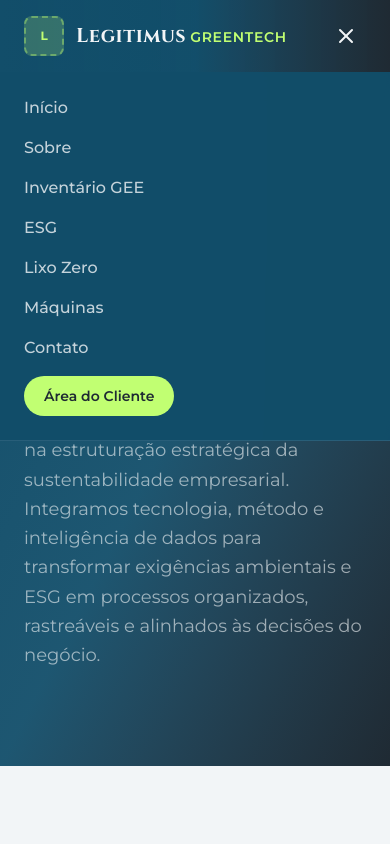
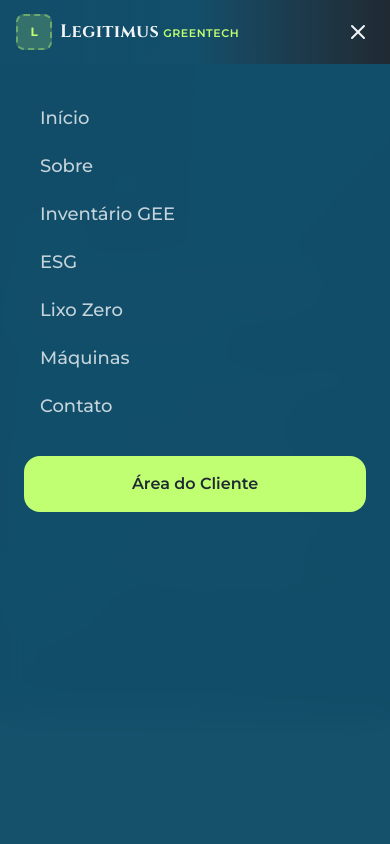
Before and after one commit to legitimusgreentech/legitimusgreentech-site, a Next.js app: page /sobre in a window 390 px wide. Both pictures are taken after a click on the button "Abrir menu". Shown: the top 844 px of the page. Built offline with nearby package versions, Linux system fonts and the light colour scheme.

Commit message:
refactor: improve mobile responsiveness, accessibility, and touch targets across UI components

```diff
--- a/src/app/globals.css
+++ b/src/app/globals.css
@@ -34,17 +34,85 @@
   --font-data: var(--font-inter);
 }
 
-/* Smooth scrolling */
-html {
-  scroll-behavior: smooth;
+/* ===== MOBILE-FIRST FOUNDATIONS ===== */
+
+/* Smooth scrolling - respeita preferência do usuário */
+@media (prefers-reduced-motion: no-preference) {
+  html {
+    scroll-behavior: smooth;
+  }
 }
 
+/* Base body - mobile-first font size 16px mínimo */
 body {
   background: var(--background);
   color: var(--foreground);
-  font-family: var(--font-sans), system-ui, sans-serif;
+  font-family: var(--font-sans), system-ui, -apple-system, BlinkMacSystemFont, "Segoe UI", Roboto, sans-serif;
+  font-size: 16px;
+  line-height: 1.6;
   -webkit-font-smoothing: antialiased;
   -moz-osx-font-smoothing: grayscale;
+  -webkit-text-size-adjust: 100%;
+  text-size-adjust: 100%;
+  overflow-x: hidden;
+}
+
+/* Safe area insets para notch/dynamic island */
+@supports (padding: env(safe-area-inset-top)) {
+  body {
+    padding-top: env(safe-area-inset-top);
+    padding-bottom: env(safe-area-inset-bottom);
+    padding-left: env(safe-area-inset-left);
+    padding-right: env(safe-area-inset-right);
+  }
+}
+
+/* ===== TOUCH TARGETS - mínimo 44px (WCAG 2.2 / Apple HIG) ===== */
+button,
+a,
+[role="button"],
+input[type="submit"],
+select {
+  min-height: 44px;
+}
+
+/* Inputs com tamanho confortável para touch */
+input,
+textarea,
+select {
+  font-size: 16px; /* Previne zoom automático no iOS Safari */
+}
+
+/* ===== CROSS-BROWSER FIXES ===== */
+
+/* Tap highlight - iOS Safari */
+a, button {
+  -webkit-tap-highlight-color: rgba(193, 255, 114, 0.15);
+}
+
+/* Smooth momentum scrolling - iOS */
+.overflow-auto,
+.overflow-y-auto,
+.overflow-x-auto {
+  -webkit-overflow-scrolling: touch;
+}
+
+/* Prevent pull-to-refresh interferindo com scroll */
+html {
+  overscroll-behavior: none;
+}
+
+/* Fix para backdrop-blur em Safari */
+@supports (-webkit-backdrop-filter: blur(1px)) {
+  .backdrop-blur-lg {
+    -webkit-backdrop-filter: blur(16px);
+  }
+  .backdrop-blur-md {
+    -webkit-backdrop-filter: blur(12px);
+  }
+  .backdrop-blur-sm {
+    -webkit-backdrop-filter: blur(4px);
+  }
 }
 
 /* Selection color */
@@ -53,7 +121,19 @@ body {
   color: var(--color-coal);
 }
 
-/* Memphis decorative element */
+/* Focus visible - acessibilidade com teclado */
+:focus-visible {
+  outline: 2px solid var(--color-petrol);
+  outline-offset: 2px;
+  border-radius: 4px;
+}
+
+/* Remove outline padrão para mouse/touch */
+:focus:not(:focus-visible) {
+  outline: none;
+}
+
+/* ===== DECORATIVE ELEMENTS ===== */
 .memphis-dot {
   width: 6px;
   height: 6px;
@@ -67,9 +147,29 @@ body {
   display: inline-block;
 }
 
-/* Gradient text utility */
+/* Gradient text utility - cross-browser */
 .text-gradient {
   background-clip: text;
   -webkit-background-clip: text;
   -webkit-text-fill-color: transparent;
+  color: transparent;
 }
+
+/* ===== RESPONSIVE TYPOGRAPHY SCALE ===== */
+/* Mobile-first: base sizes, larger on desktop */
+h1 { line-height: 1.15; }
+h2 { line-height: 1.2; }
+h3 { line-height: 1.3; }
+p { line-height: 1.6; max-width: 65ch; }
+
+/* ===== REDUCED MOTION ===== */
+@media (prefers-reduced-motion: reduce) {
+  *,
+  *::before,
+  *::after {
+    animation-duration: 0.01ms !important;
+    animation-iteration-count: 1 !important;
+    transition-duration: 0.01ms !important;
+    scroll-behavior: auto !important;
+  }
+}
--- a/src/app/layout.tsx
+++ b/src/app/layout.tsx
@@ -25,7 +25,10 @@ const inter = Inter({
   display: "swap",
 });
 
+export { viewport } from "./viewport";
+
 export const metadata: Metadata = {
+  manifest: "/manifest.json",
   metadataBase: new URL("https://legitimus.greentech"),
   title: {
     default: "Legitimus GreenTech | Sustentabilidade com Inteligência e Tecnologia",
--- a/src/components/layout/header.tsx
+++ b/src/components/layout/header.tsx
@@ -16,6 +16,16 @@ export function Header() {
     return () => window.removeEventListener("scroll", onScroll);
   }, []);
 
+  // Bloquear scroll do body quando menu mobile aberto
+  useEffect(() => {
+    if (mobileOpen) {
+      document.body.style.overflow = "hidden";
+    } else {
+      document.body.style.overflow = "";
+    }
+    return () => { document.body.style.overflow = ""; };
+  }, [mobileOpen]);
+
   return (
     <header
       className={`fixed top-0 left-0 right-0 z-50 transition-all duration-300 ${
@@ -24,24 +34,23 @@ export function Header() {
           : "bg-gradient-to-r from-petrol via-petrol/95 to-coal"
       }`}
     >
-      <nav className="mx-auto max-w-7xl px-6 lg:px-8">
-        <div className="flex h-18 items-center justify-between">
+      <nav className="mx-auto max-w-7xl px-4 sm:px-6 lg:px-8">
+        <div className="flex h-16 sm:h-18 items-center justify-between">
           {/* Logo placeholder */}
-          <Link href="/" className="flex items-center gap-3 group">
-            {/* Espaço reservado para o logotipo */}
-            <div className="w-10 h-10 rounded-lg bg-lime/20 border-2 border-lime/40 border-dashed flex items-center justify-center">
+          <Link href="/" className="flex items-center gap-2 sm:gap-3 min-h-[44px]">
+            <div className="w-9 h-9 sm:w-10 sm:h-10 rounded-lg bg-lime/20 border-2 border-lime/40 border-dashed flex items-center justify-center flex-shrink-0">
               <span className="text-xs font-bold text-lime">L</span>
             </div>
             <div className="flex items-baseline gap-1">
               <span
-                className={`font-heading text-xl font-bold tracking-wide transition-colors ${
+                className={`font-heading text-lg sm:text-xl font-bold tracking-wide transition-colors ${
                   scrolled ? "text-coal" : "text-ice"
                 }`}
               >
                 Legitimus
               </span>
               <span
-                className={`font-sans text-sm font-semibold tracking-wider uppercase transition-colors ${
+                className={`font-sans text-[11px] sm:text-sm font-semibold tracking-wider uppercase transition-colors ${
                   scrolled ? "text-sage" : "text-lime"
                 }`}
               >
@@ -51,12 +60,12 @@ export function Header() {
           </Link>
 
           {/* Desktop nav */}
-          <div className="hidden lg:flex items-center gap-7">
+          <div className="hidden lg:flex items-center gap-6 xl:gap-7">
             {NAV_LINKS.map((link) => (
               <Link
                 key={link.href}
                 href={link.href}
-                className={`text-sm font-medium transition-colors duration-200 ${
+                className={`text-sm font-medium transition-colors duration-200 py-2 min-h-[44px] flex items-center ${
                   scrolled
                     ? "text-coal/70 hover:text-petrol"
                     : "text-ice/70 hover:text-ice"
@@ -69,53 +78,63 @@ export function Header() {
               href={BRAND.evolutoUrl}
               target="_blank"
               rel="noopener noreferrer"
-              className="inline-flex items-center px-5 py-2 text-sm font-semibold text-coal bg-lime rounded-full hover:bg-lime/80 transition-colors duration-200"
+              className="inline-flex items-center px-5 py-2.5 text-sm font-semibold text-coal bg-lime rounded-full hover:bg-lime/80 transition-colors duration-200 min-h-[44px]"
             >
               Área do Cliente
             </a>
           </div>
 
-          {/* Mobile toggle */}
+          {/* Mobile toggle - min 44px touch target */}
           <button
             onClick={() => setMobileOpen(!mobileOpen)}
-            className={`lg:hidden p-2 transition-colors ${
+            className={`lg:hidden p-3 -mr-2 min-w-[44px] min-h-[44px] flex items-center justify-center rounded-lg transition-colors active:bg-white/10 ${
               scrolled ? "text-coal" : "text-ice"
             }`}
-            aria-label="Menu"
+            aria-label={mobileOpen ? "Fechar menu" : "Abrir menu"}
+            aria-expanded={mobileOpen}
           >
             {mobileOpen ? <X size={24} /> : <Menu size={24} />}
           </button>
         </div>
       </nav>
 
-      {/* Mobile menu */}
+      {/* Mobile menu - full screen overlay */}
       <AnimatePresence>
         {mobileOpen && (
           <motion.div
-            initial={{ opacity: 0, height: 0 }}
-            animate={{ opacity: 1, height: "auto" }}
-            exit={{ opacity: 0, height: 0 }}
-            className="lg:hidden bg-petrol/98 backdrop-blur-lg border-b border-ice/10 overflow-hidden"
+            initial={{ opacity: 0, y: -10 }}
+            animate={{ opacity: 1, y: 0 }}
+            exit={{ opacity: 0, y: -10 }}
+            transition={{ duration: 0.2 }}
+            className="lg:hidden fixed inset-0 top-16 bg-petrol/98 backdrop-blur-lg z-40 overflow-y-auto"
           >
-            <div className="px-6 py-6 space-y-4">
-              {NAV_LINKS.map((link) => (
+            <div className="px-6 py-8 space-y-1">
+              {NAV_LINKS.map((link, index) => (
+                <motion.div
+                  key={link.href}
+                  initial={{ opacity: 0, x: -20 }}
+                  animate={{ opacity: 1, x: 0 }}
+                  transition={{ delay: index * 0.05 }}
+                >
                   <Link
-                  key={link.href}
                     href={link.href}
                     onClick={() => setMobileOpen(false)}
-                  className="block text-base font-medium text-ice/80 hover:text-lime transition-colors"
+                    className="flex items-center min-h-[52px] px-4 text-lg font-medium text-ice/80 hover:text-lime active:bg-white/5 rounded-xl transition-colors"
                   >
                     {link.label}
                   </Link>
+                </motion.div>
               ))}
+              <div className="pt-6">
                 <a
                   href={BRAND.evolutoUrl}
                   target="_blank"
                   rel="noopener noreferrer"
-                className="inline-flex items-center px-5 py-2.5 text-sm font-semibold text-coal bg-lime rounded-full"
+                  className="flex items-center justify-center w-full px-6 py-4 text-base font-semibold text-coal bg-lime rounded-2xl active:bg-lime/80 min-h-[52px]"
                 >
                   Área do Cliente
                 </a>
+              </div>
             </div>
           </motion.div>
         )}
--- a/src/components/sections/product-hero.tsx
+++ b/src/components/sections/product-hero.tsx
@@ -49,7 +49,7 @@ export function ProductHero({ product }: ProductHeroProps) {
             initial={{ opacity: 0, y: 20 }}
             animate={{ opacity: 1, y: 0 }}
             transition={{ duration: 0.6, delay: 0.3 }}
-            className="font-heading text-4xl lg:text-5xl font-bold text-ice leading-tight"
+            className="font-heading text-2xl sm:text-3xl md:text-4xl lg:text-5xl font-bold text-ice leading-tight"
           >
             {product.name}
           </motion.h1>
@@ -71,7 +71,7 @@ export function ProductHero({ product }: ProductHeroProps) {
           >
             <Link
               href="/contato"
-              className="inline-flex items-center px-8 py-3.5 text-sm font-semibold text-coal rounded-full transition-all duration-200 group hover:opacity-80"
+              className="inline-flex items-center px-8 py-4 text-base sm:text-sm font-semibold text-coal rounded-full transition-all duration-200 group hover:opacity-80 active:opacity-70 min-h-[48px]"
               style={{ backgroundColor: product.color }}
             >
               Solicitar proposta
--- a/src/components/sections/products-showcase.tsx
+++ b/src/components/sections/products-showcase.tsx
@@ -22,7 +22,7 @@ export function ProductsShowcase() {
               <span className="memphis-line bg-petrol rounded-full" />
               Nossos Produtos
             </span>
-            <h2 className="mt-4 font-heading text-3xl lg:text-4xl font-bold text-coal">
+            <h2 className="mt-4 font-heading text-2xl sm:text-3xl lg:text-4xl font-bold text-coal">
               Quatro pilares para estruturar sua sustentabilidade
             </h2>
             <p className="mt-4 text-lg text-coal/60 leading-relaxed">
@@ -39,7 +39,7 @@ export function ProductsShowcase() {
               <FadeIn key={product.key} delay={index * 0.1}>
                 <Link
                   href={product.href}
-                  className="group relative block p-8 lg:p-10 rounded-2xl bg-white border border-coal/5 hover:border-transparent transition-all duration-300 hover:shadow-xl hover:shadow-coal/8 overflow-hidden"
+                  className="group relative block p-6 sm:p-8 lg:p-10 rounded-2xl bg-white border border-coal/5 hover:border-transparent active:bg-coal/[.02] transition-all duration-300 hover:shadow-xl hover:shadow-coal/8 overflow-hidden min-h-[44px]"
                 >
                   {/* Color accent left bar */}
                   <div
--- a/src/components/sections/sobre-content.tsx
+++ b/src/components/sections/sobre-content.tsx
@@ -92,7 +92,7 @@ export function SobreContent() {
               initial={{ opacity: 0, y: 20 }}
               animate={{ opacity: 1, y: 0 }}
               transition={{ duration: 0.6, delay: 0.3 }}
-              className="font-heading text-4xl lg:text-5xl font-bold text-ice leading-tight"
+              className="font-heading text-3xl sm:text-4xl lg:text-5xl font-bold text-ice leading-tight"
             >
               Sobre a Legitimus{" "}
               <span className="text-lime">GreenTech</span>
@@ -162,7 +162,7 @@ export function SobreContent() {
                 <span className="memphis-line bg-petrol rounded-full" />
                 Nossos Valores
               </span>
-              <h2 className="mt-4 font-heading text-3xl lg:text-4xl font-bold text-coal">
+              <h2 className="mt-4 font-heading text-2xl sm:text-3xl lg:text-4xl font-bold text-coal">
                 O que nos guia
               </h2>
             </div>
@@ -220,7 +220,7 @@ export function SobreContent() {
         <div className="mx-auto max-w-7xl px-6 lg:px-8">
           <FadeIn>
             <div className="text-center max-w-2xl mx-auto mb-16">
-              <h2 className="font-heading text-3xl lg:text-4xl font-bold text-coal">
+              <h2 className="font-heading text-2xl sm:text-3xl lg:text-4xl font-bold text-coal">
                 Nossa essência
               </h2>
             </div>
--- a/src/components/sections/why-legitimus.tsx
+++ b/src/components/sections/why-legitimus.tsx
@@ -44,7 +44,7 @@ export function WhyLegitimus() {
               <span className="memphis-line bg-lime rounded-full" />
               Por que a Legitimus
             </span>
-            <h2 className="mt-4 font-heading text-3xl lg:text-4xl font-bold text-ice">
+            <h2 className="mt-4 font-heading text-2xl sm:text-3xl lg:text-4xl font-bold text-ice">
               Estrutura que transforma sustentabilidade em decisão de negócio
             </h2>
           </div>
```
Also changed, not shown: src/app/viewport.ts (added, +12 -0 lines), src/components/sections/cta.tsx (+4 -4 lines), src/components/sections/hero.tsx (+4 -4 lines), public/manifest.json (added). Lines whose indentation alone changed are shown as unchanged.
